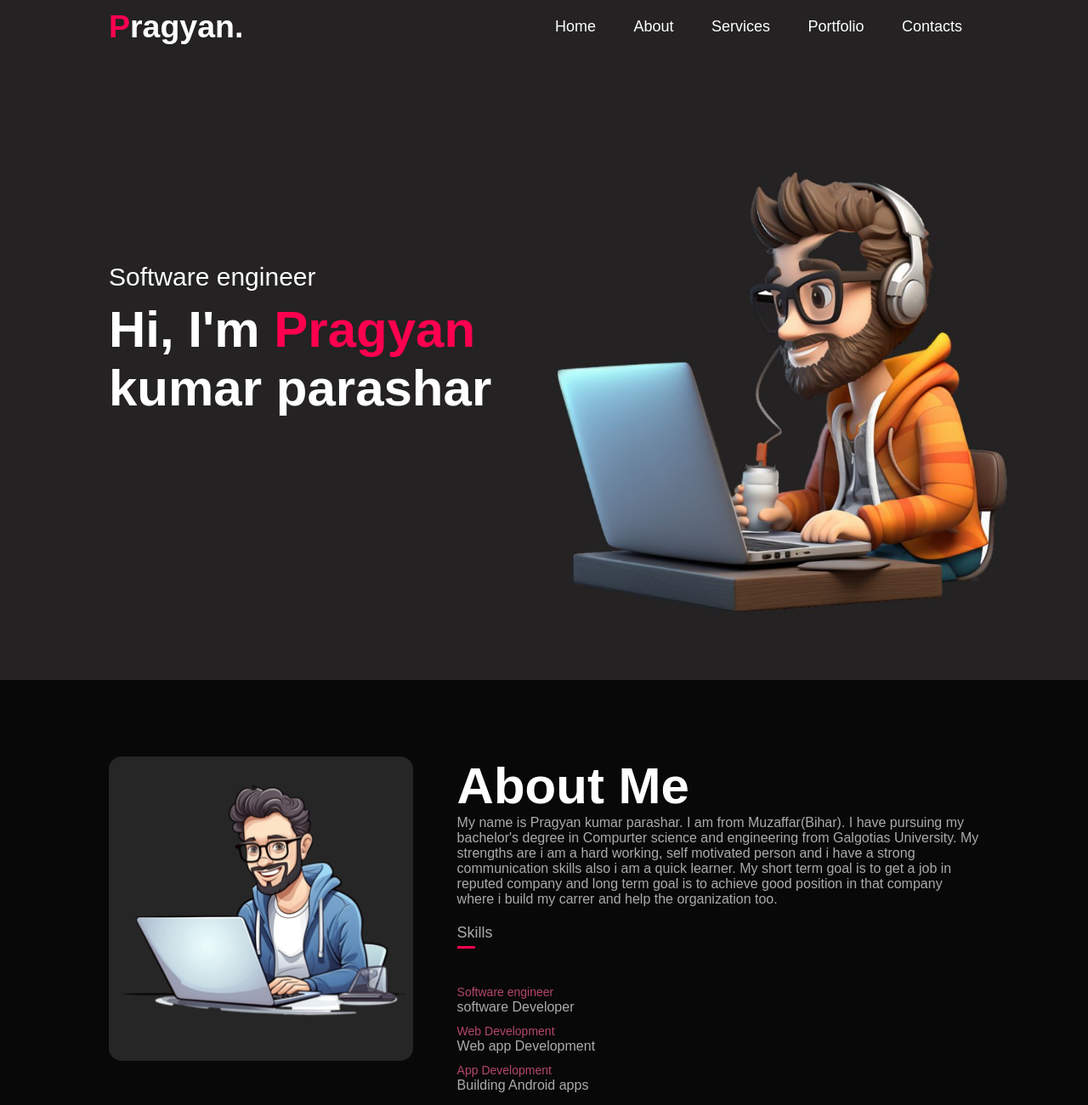
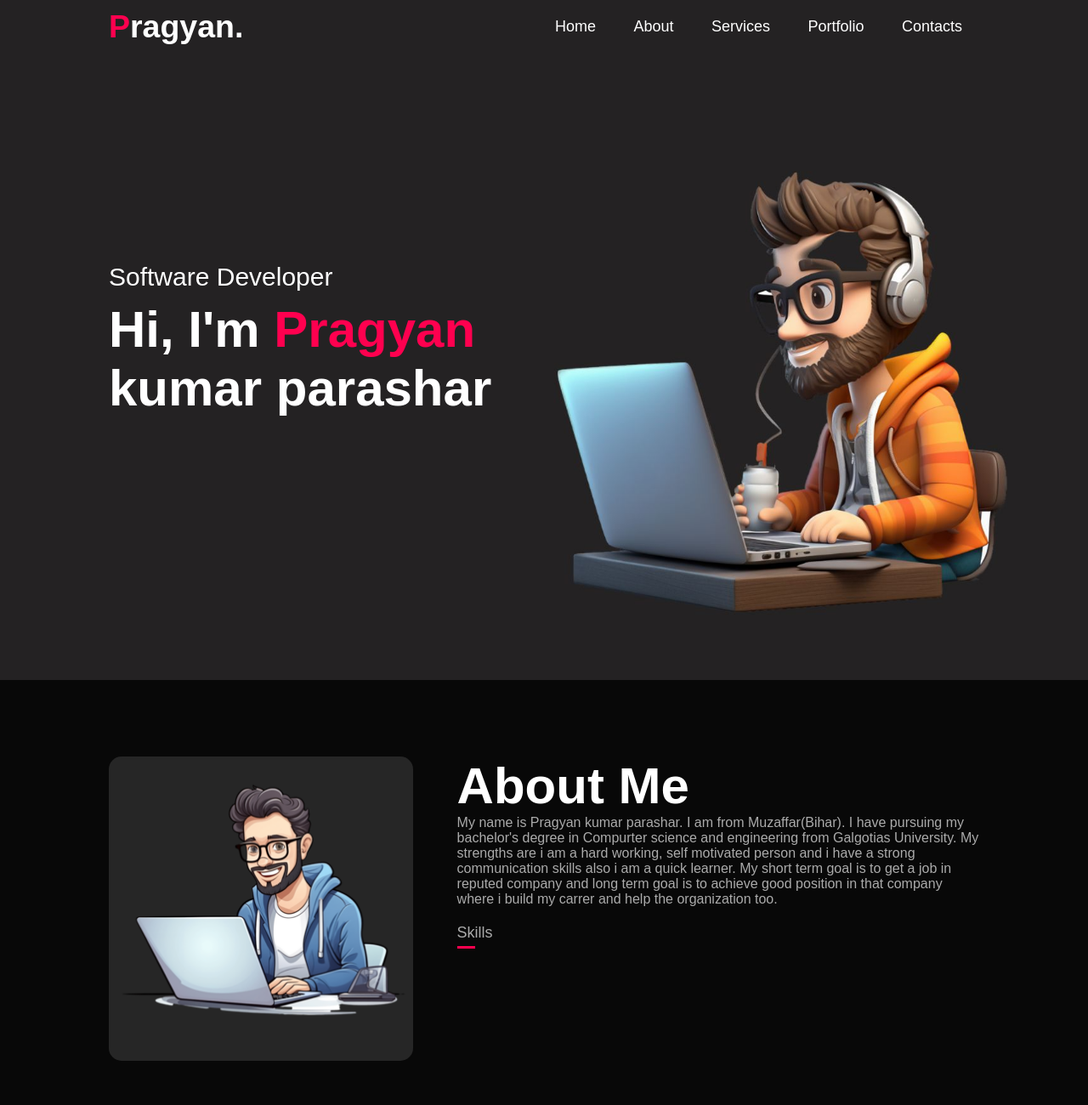
Before and after one commit to PragyanParashar/portfolio-alok, a plain HTML site: page index.html in a window 1280 px wide. Shown: the top 1300 px of the page at 85% size. Drawn offline with Linux system fonts and the light colour scheme.

Commit message:
Update index.html
jai shree ram

```diff
--- a/index.html
+++ b/index.html
@@ -24,7 +24,7 @@
                 <i class="fa-solid fa-bars" onclick="openmenu()"></i>
             </nav>
             <div class="header-text">
-                <p>Software engineer</p>
+                <p>Software Developer</p>
                 <h1>Hi, I'm <span>Pragyan</span><br>kumar parashar</h1>
             </div>
         </div>
@@ -48,11 +48,11 @@
                         <!-- <p class="tab-links about-col-2" onclick="opentab('education')">Education</p> -->
                     </div>
                     <div class="tab-contents active-tab" id="skills">
-                        <ul>
+<!--                         <ul>
                             <li><span>Software engineer</span><br>software Developer</li>
                             <li><span>Web Development</span><br>Web app Development</li>
                             <li><span>App Development</span><br>Building Android apps</li>
-                        </ul>
+                        </ul> -->
                     </div>
                     <!-- <div class="tab-contents about-col-2" id="education">
                         <ul>
```
